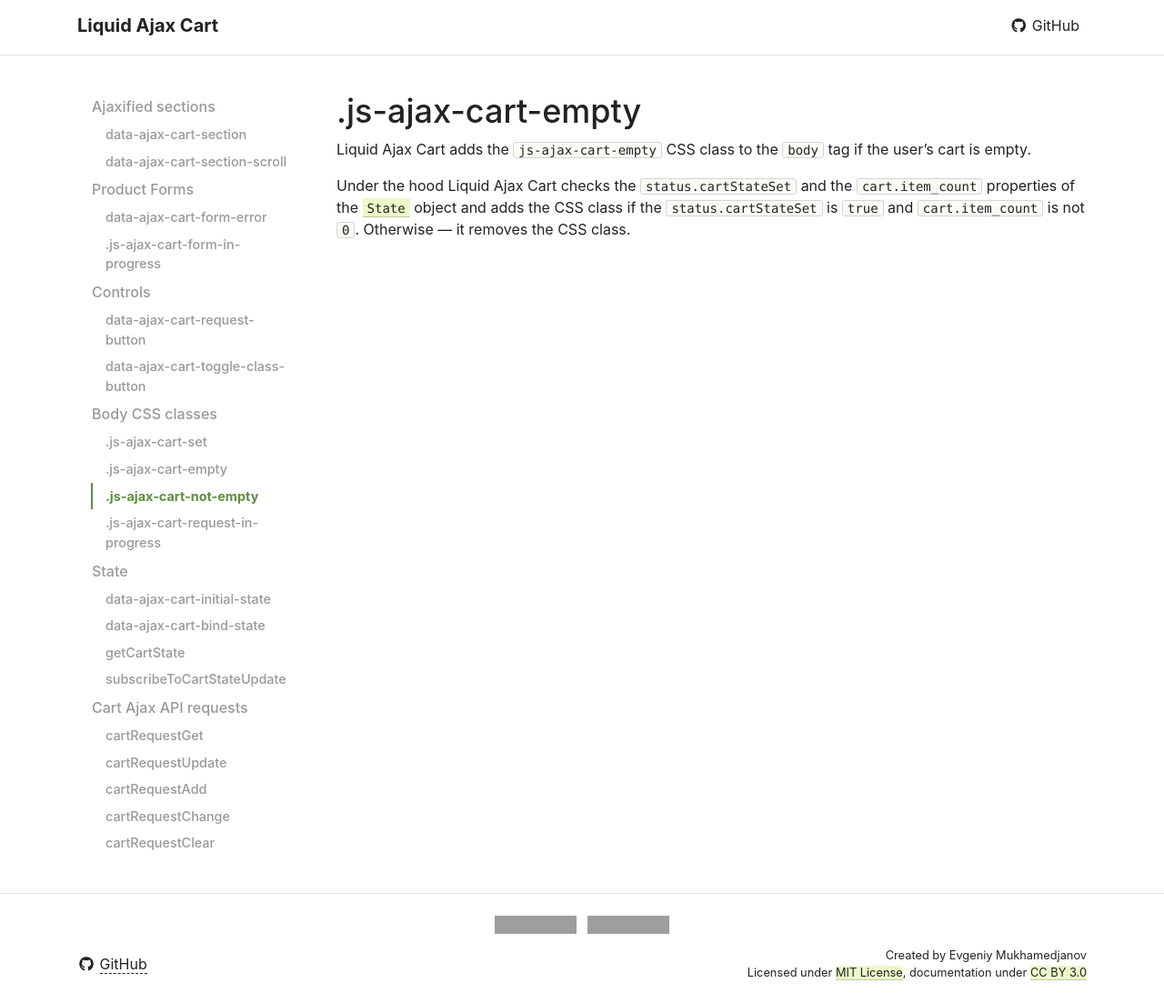
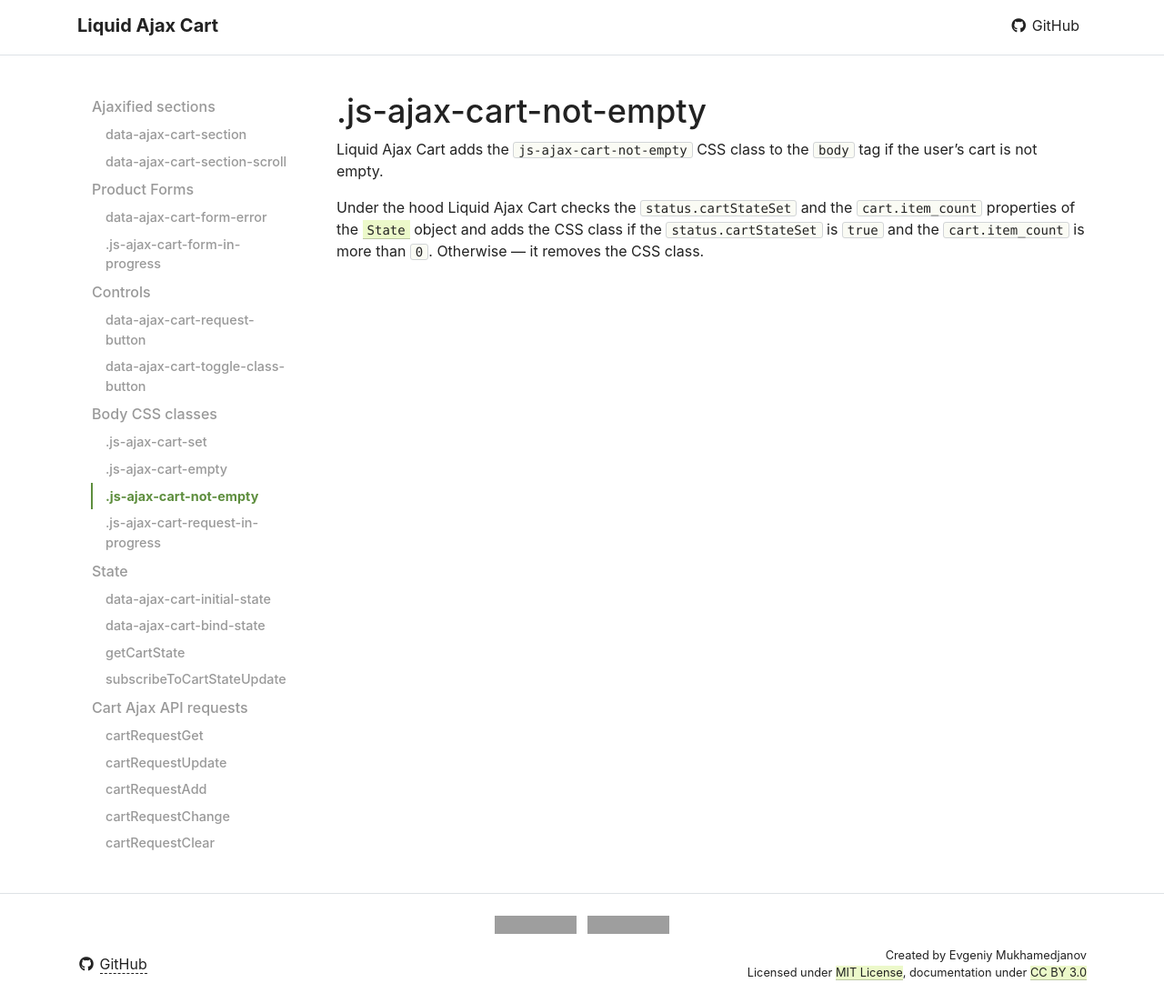
Before and after one commit to EvgeniyMukhamedjanov/liquid-ajax-cart, a Jekyll site: the page built from docs/reference/js-ajax-cart-not-empty.md, in a window 1280 px wide and 1103 px high. Shown: the whole window at 91% size. Built offline with Jekyll 4.4.1, drawn with Linux system fonts in a browser that asks for light colours; nearby versions of some CDN libraries; our own code applies the rules of GitHub Pages for plain Markdown files; a script that is not in the unit is left out; grey boxes are pictures that could not be loaded.

Commit message:
Update js-ajax-cart-not-empty.md

```diff
--- a/docs/reference/js-ajax-cart-not-empty.md
+++ b/docs/reference/js-ajax-cart-not-empty.md
@@ -1,5 +1,5 @@
-# .js-ajax-cart-empty
+# .js-ajax-cart-not-empty
 
-Liquid Ajax Cart adds the `js-ajax-cart-empty` CSS class to the `body` tag if the user’s cart is empty.
+Liquid Ajax Cart adds the `js-ajax-cart-not-empty` CSS class to the `body` tag if the user’s cart is not empty.
 
-Under the hood Liquid Ajax Cart checks the `status.cartStateSet` and the `cart.item_count` properties of the [`State`](/reference/state) object and adds the CSS class if the `status.cartStateSet` is `true` and `cart.item_count` is not `0`. Otherwise — it removes the CSS class.
+Under the hood Liquid Ajax Cart checks the `status.cartStateSet` and the `cart.item_count` properties of the [`State`](/reference/state) object and adds the CSS class if the `status.cartStateSet` is `true` and the `cart.item_count` is more than `0`. Otherwise — it removes the CSS class.
```
